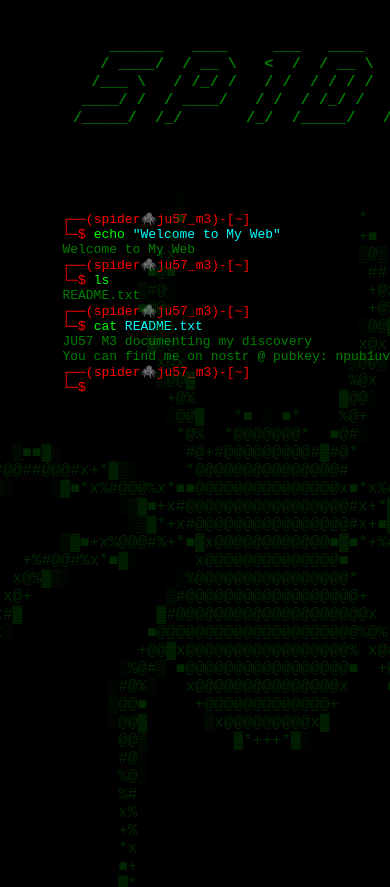
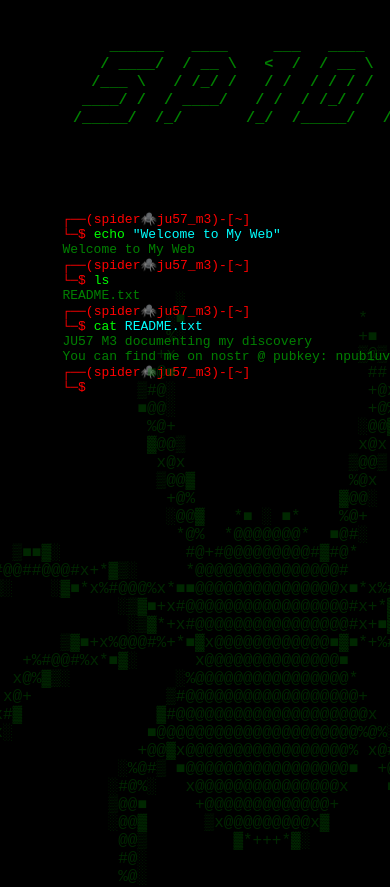
Before and after one commit to 0X5P1D3R/0X5P1D3R.github.io, a plain HTML site: page index.html in a window 390 px wide. Shown: the top 887 px of the page. Drawn offline with Linux system fonts and the light colour scheme.

Commit message:
Initial commit

```diff
--- a/index.html
+++ b/index.html
@@ -44,6 +44,13 @@
 
 	.center {
         text-align: center;
+    	}
+
+
+	 @media (max-width: 768px) {
+        	.watermark {
+            		margin-top: -150px;
+        	}
     	}
     </style>
 
```
